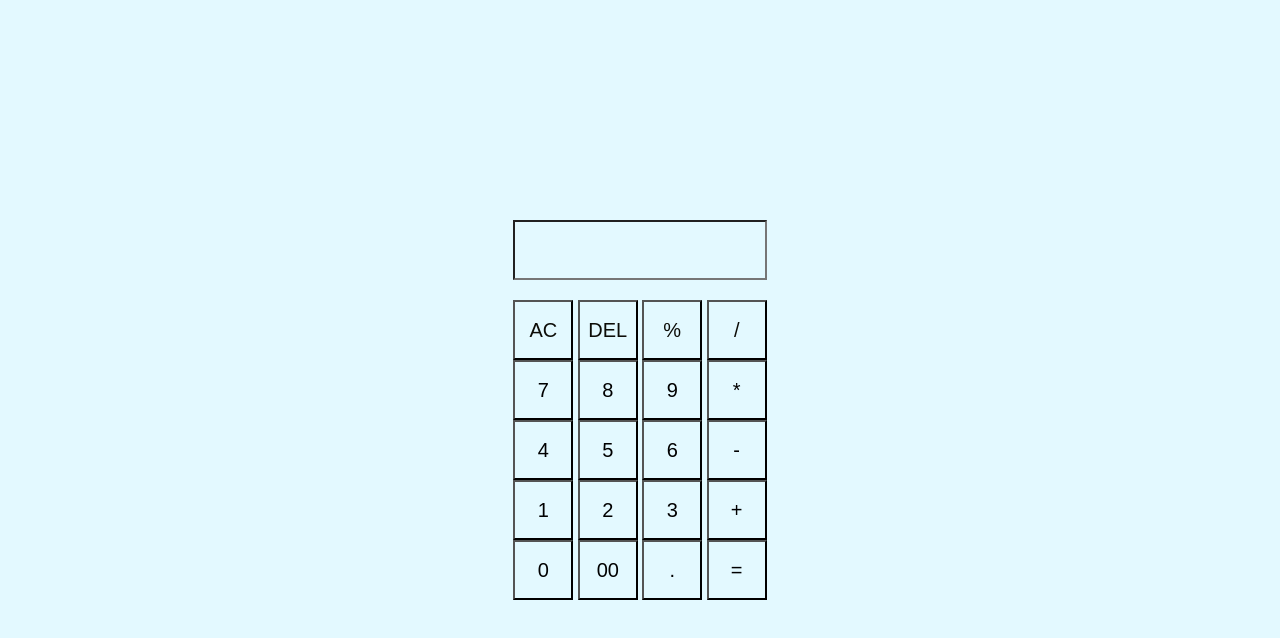
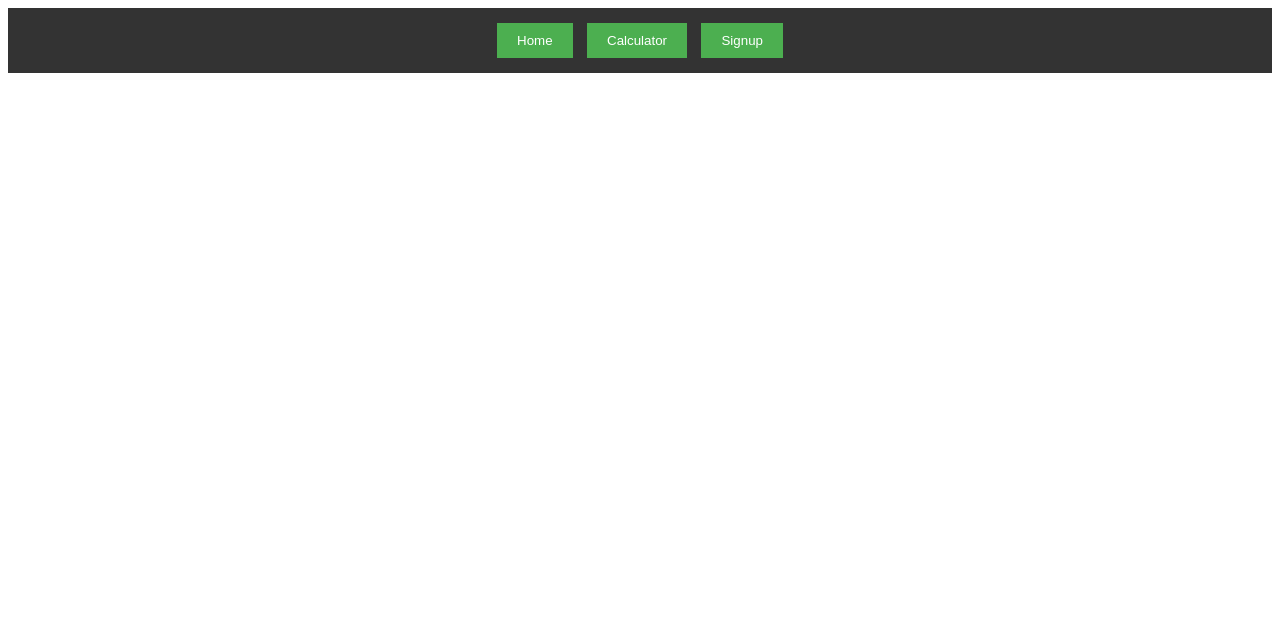
Before and after one commit to REDDY3811/calculator, a plain HTML site: page index.html in a window 1280 px wide. Drawn offline with Linux system fonts and the light colour scheme.

Commit message:
Update index.html

```diff
--- a/index.html
+++ b/index.html
@@ -3,99 +3,35 @@
 <head>
     <meta charset="UTF-8">
     <meta name="viewport" content="width=device-width, initial-scale=1.0">
-    <title>Calculator</title>
-    <style>
-        *{
-    margin: 0;
-    padding: 0;
-    font-family: 'Poppins',sans-serif;
-    box-sizing: border-box;
-}
-
-.container{
-    width: 100%;
-    height: 100vh;
-    background: #e3f9ff;
-    display: flex;
-    align-items: center;
-    justify-content: center;
-}
-
-.calculator{
-    padding: 20px;
-    border-radius: 10px;
-}
-
-.calculator form input{
-    border: 10;
-    outline: 0;
-    width: 60px;
-    height: 60px;
-    border-radius: 0px;
-    background: transparent;
-    font-size: 20px;
-    color: black;
-}
-
-form .display{
-    display: flex;
-    justify-content: flex-end;
-    margin: 20px 0px;
-}
-
-form .display input{
-    text-align: left;
-    flex: 1;
-    font-size: 45px;
-    box-shadow: none;
-}
-
-form input.operator{
-    color: rgb(12, 12, 7);
-}
-
-
-    </style>
+    <link rel="stylesheet" href="style.css">
+    <title>Your Website</title>
 </head>
 <body>
-    <div class="container">
-        <div class="calculator">
-            <form>
-                <div class="display">
-                    <input type="text"  name="display">
-                </div>
-                <div style="align-items: right;">
-                    <input type="button" value="AC" onclick="display.value ='' " class="operator">
-                    <input type="button" value="DEL" onclick="display.value =display.value.toString().slice(0,-1) " class="operator">
-                    <input type="button" value="%" onclick="display.value +='%' " class="operator">
-                    <input type="button" value="/" onclick="display.value +='/' " class="operator">
-                </div>
-                <div>
-                    <input type="button" value="7" onclick="display.value +='7' ">
-                    <input type="button" value="8" onclick="display.value +='8' ">
-                    <input type="button" value="9" onclick="display.value +='9' ">
-                    <input type="button" value="*" onclick="display.value +='*' ">
-                </div>
-                <div>
-                    <input type="button" value="4" onclick="display.value +='4' ">
-                    <input type="button" value="5" onclick="display.value +='5' ">
-                    <input type="button" value="6" onclick="display.value +='6' ">
-                    <input type="button" value="-" onclick="display.value +='-' ">
-                </div>
-                <div>
-                    <input type="button" value="1" onclick="display.value +='1' ">
-                    <input type="button" value="2" onclick="display.value +='2' ">
-                    <input type="button" value="3" onclick="display.value +='3' ">
-                    <input type="button" value="+" onclick="display.value +='+' ">
-                </div>
-                <div>
-                    <input type="button" value="0" onclick="display.value +='0' ">
-                    <input type="button" value="00" onclick="display.value +='00' ">
-                    <input type="button" value="." onclick="display.value +='.' ">
-                    <input type="button" value="=" onclick="display.value=eval(display.value)" class="equals">
-                </div>
-            </form>
-        </div>
+    <div class="navigation">
+        <button onclick="loadPage('home.html')">Home</button>
+        <button onclick="loadPage('calculator.html')">Calculator</button>
+        <button onclick="loadPage('signup.html')">Signup</button>
     </div>
+    <div class="content" id="content">
+        <!-- Content will be loaded dynamically here -->
+    </div>
+    <script>
+        function loadPage(page) {
+            var content = document.getElementById('content');
+            var xhttp = new XMLHttpRequest();
+            xhttp.onreadystatechange = function() {
+                if (this.readyState == 4 && this.status == 200) {
+                    content.innerHTML = this.responseText;
+                }
+            };
+            xhttp.open("GET", page, true);
+            xhttp.send();
+        }
+
+        // Load home page by default
+        window.onload = function () {
+            loadPage('C:\Users\JAKKA\Downloads\project\home.html');
+        };
+    </script>
 </body>
 </html>
```
